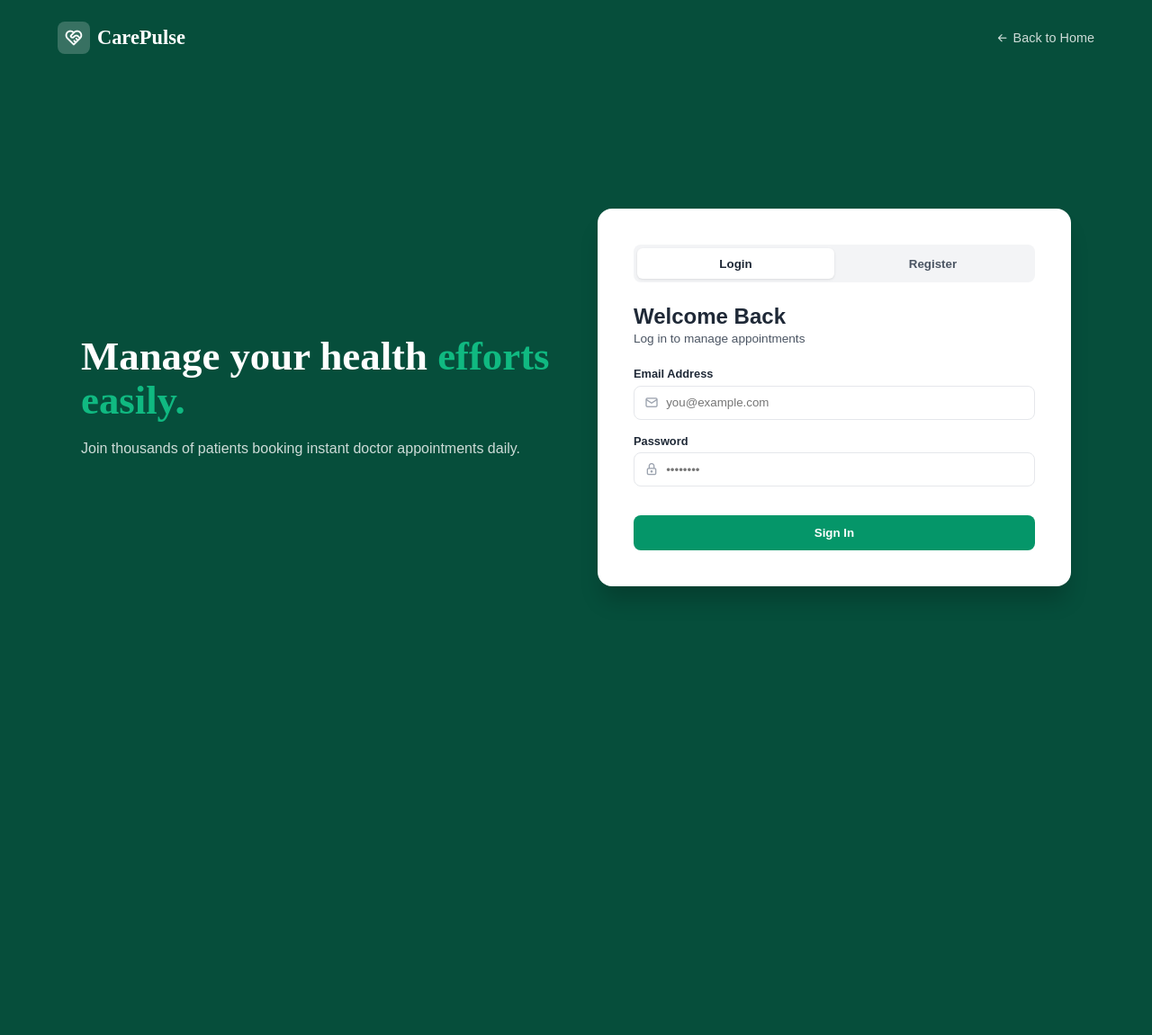
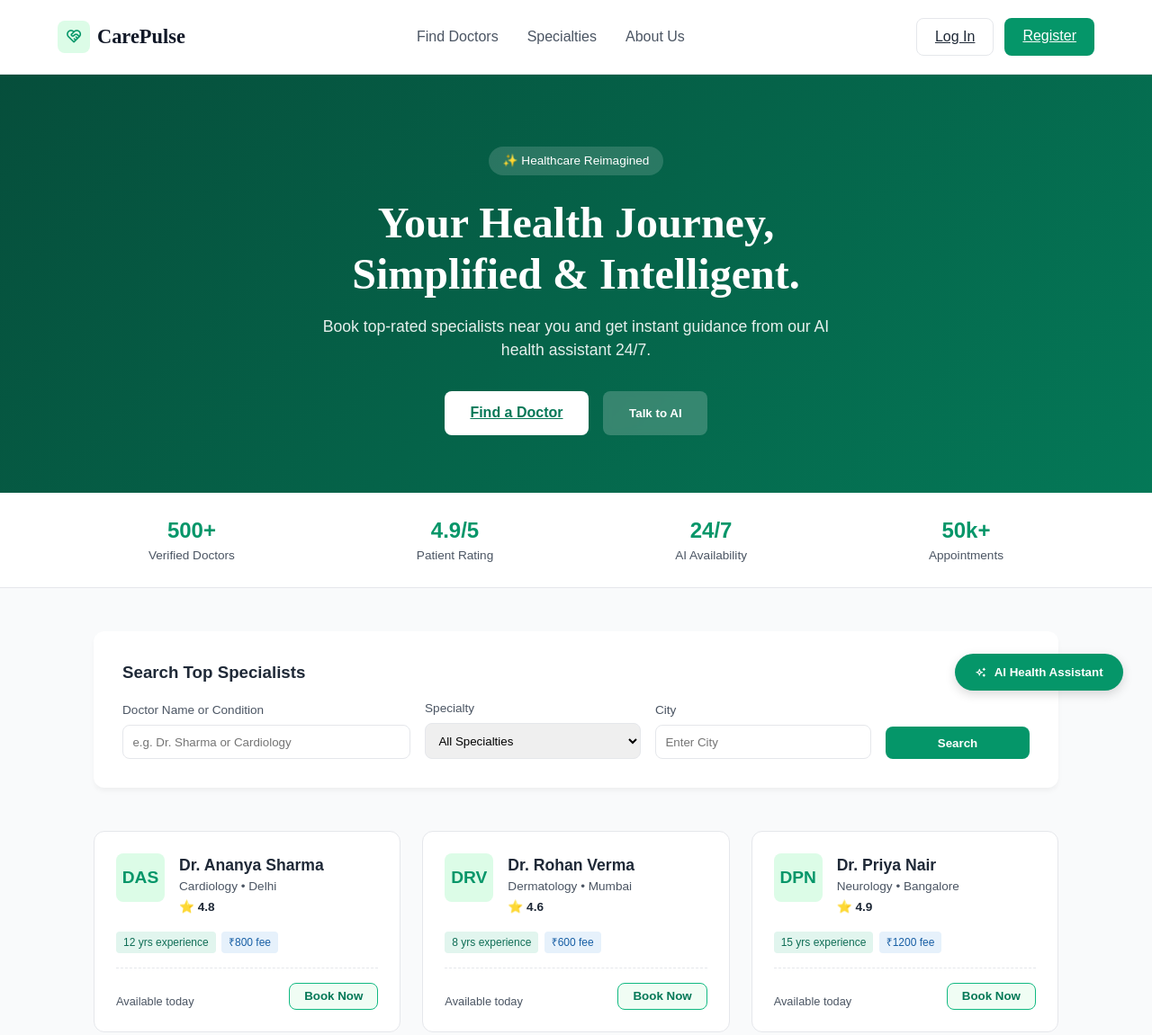
Before and after one commit to saitamagoku535-alt/medicare-pro, a website: page auth.html in a window 1280 px wide. Shown: the top 1151 px of the page at 90% size. Before the commit the page ends 800 px from the top, so only its background shows below. Drawn offline with Linux system fonts and the light colour scheme.

Commit message:
Update auth.html

```diff
--- a/auth.html
+++ b/auth.html
@@ -1,63 +1,122 @@
+
 <!DOCTYPE html>
 <html lang="en">
 <head>
   <meta charset="UTF-8">
   <meta name="viewport" content="width=device-width, initial-scale=1.0">
-  <title>CarePulse - Authentication</title>
-  <link rel="stylesheet" href="auth.css">
+  <title>CarePulse - Medical Appointments & AI Assistant</title>
+  <link rel="stylesheet" href="style.css">
   <link rel="stylesheet" href="https://cdn.jsdelivr.net/npm/@tabler/icons-webfont@latest/tabler-icons.min.css">
 </head>
 <body>
   <nav>
-    <a href="index.html" class="logo"><div class="logo-icon"><i class="ti ti-heart-handshake"></i></div> CarePulse</a>
-    <a href="index.html" class="nav-back"><i class="ti ti-arrow-left"></i> Back to Home</a>
+    <a href="#" class="logo">
+      <div class="logo-icon"><i class="ti ti-heart-handshake"></i></div>
+      CarePulse
+    </a>
+    <ul class="nav-links">
+      <li><a href="#doctors">Find Doctors</a></li>
+      <li><a href="#specialties">Specialties</a></li>
+      <li><a href="#about">About Us</a></li>
+    </ul>
+    <div class="nav-actions" id="navActions">
+      <a href="auth.html" class="btn-outline">Log In</a>
+      <a href="auth.html" class="btn-primary">Register</a>
+    </div>
   </nav>
 
-  <div class="auth-wrapper">
-    <div class="auth-left">
-      <h1 class="auth-tagline">Manage your health <span>efforts easily.</span></h1>
-      <p class="auth-desc">Join thousands of patients booking instant doctor appointments daily.</p>
+  <section class="hero">
+    <span class="hero-badge">✨ Healthcare Reimagined</span>
+    <h1>Your Health Journey,<br>Simplified & Intelligent.</h1>
+    <p>Book top-rated specialists near you and get instant guidance from our AI health assistant 24/7.</p>
+    <div class="hero-cta">
+      <a href="#doctors" class="btn-hero btn-hero-white">Find a Doctor</a>
+      <button class="btn-hero btn-hero-ghost" onclick="openAiChat()">Talk to AI</button>
+    </div>
+  </section>
+
+  <div class="stats-bar">
+    <div><div class="stat-num">500+</div><div class="stat-label">Verified Doctors</div></div>
+    <div><div class="stat-num">4.9/5</div><div class="stat-label">Patient Rating</div></div>
+    <div><div class="stat-num">24/7</div><div class="stat-label">AI Availability</div></div>
+    <div><div class="stat-num">50k+</div><div class="stat-label">Appointments</div></div>
+  </div>
+
+  <main>
+    <div class="search-card" id="doctors">
+      <h3>Search Top Specialists</h3>
+      <div class="search-grid">
+        <div class="field">
+          <label>Doctor Name or Condition</label>
+          <input type="text" id="searchInput" placeholder="e.g. Dr. Sharma or Cardiology">
+        </div>
+        <div class="field">
+          <label>Specialty</label>
+          <select id="specSelect">
+            <option value="">All Specialties</option>
+            <option value="Cardiology">Cardiology</option>
+            <option value="Dermatology">Dermatology</option>
+            <option value="Neurology">Neurology</option>
+            <option value="Pediatrics">Pediatrics</option>
+          </select>
+        </div>
+        <div class="field">
+          <label>City</label>
+          <input type="text" id="cityInput" placeholder="Enter City">
+        </div>
+        <button class="btn-search" onclick="filterDoctors()">Search</button>
+      </div>
     </div>
 
-    <div class="auth-card">
-      <div class="auth-tabs">
-        <button class="tab-btn active" onclick="switchTab('login')">Login</button>
-        <button class="tab-btn" onclick="switchTab('register')">Register</button>
+    <div class="doctors-grid" id="doctorsContainer"></div>
+  </main>
+
+  <button class="ai-fab" onclick="openAiChat()"><i class="ti ti-sparkles"></i> AI Health Assistant</button>
+
+  <div class="modal-overlay" id="aiModal">
+    <div class="modal ai-modal">
+      <div class="modal-header">
+        <h3>CarePulse AI Assistant</h3>
+        <button class="modal-close" onclick="closeAiChat()">&times;</button>
       </div>
-
-      <div class="auth-panel active" id="loginPanel">
-        <h2>Welcome Back</h2>
-        <div class="subtitle">Log in to manage appointments</div>
-        <div class="form-field">
-          <label>Email Address</label>
-          <div class="input-wrap"><i class="ti ti-mail ti"></i><input type="email" id="loginEmail" placeholder="you@example.com"></div>
-        </div>
-        <div class="form-field">
-          <label>Password</label>
-          <div class="input-wrap"><i class="ti ti-lock ti"></i><input type="password" id="loginPassword" placeholder="••••••••"></div>
-        </div>
-        <button class="btn-primary-full" onclick="handleLogin()">Sign In</button>
-      </div>
-
-      <div class="auth-panel" id="registerPanel">
-        <h2>Create Account</h2>
-        <div class="subtitle">Get started with CarePulse</div>
-        <div class="form-field">
-          <label>Full Name</label>
-          <div class="input-wrap"><i class="ti ti-user ti"></i><input type="text" id="regName" placeholder="John Doe"></div>
-        </div>
-        <div class="form-field">
-          <label>Email Address</label>
-          <div class="input-wrap"><i class="ti ti-mail ti"></i><input type="email" id="regEmail" placeholder="you@example.com"></div>
-        </div>
-        <div class="form-field">
-          <label>Password</label>
-          <div class="input-wrap"><i class="ti ti-lock ti"></i><input type="password" id="regPassword" placeholder="••••••••"></div>
-        </div>
-        <button class="btn-primary-full" onclick="handleRegister()">Create Account</button>
+      <div class="ai-chat-body" id="chatBody"></div>
+      <div class="ai-input-row">
+        <input type="text" id="aiInput" class="ai-input" placeholder="Ask about symptoms...">
+        <button class="ai-send-btn" onclick="sendAiMessage()">Send</button>
       </div>
     </div>
   </div>
-  <script src="auth.js"></script>
+
+  <div class="modal-overlay" id="bookModal">
+    <div class="modal">
+      <div class="modal-header">
+        <h3>Book Appointment</h3>
+        <button class="modal-close" onclick="closeBookModal()">&times;</button>
+      </div>
+      <div id="bookDoctorInfo" style="margin-bottom:1rem; font-weight:600;"></div>
+      <div class="form-field">
+        <label>Select Date</label>
+        <input type="date" id="bookDate">
+      </div>
+      <div class="form-field">
+        <label>Select Time</label>
+        <select id="bookTime">
+          <option>09:00 AM</option>
+          <option>10:00 AM</option>
+          <option>11:00 AM</option>
+          <option>02:00 PM</option>
+          <option>03:00 PM</option>
+          <option>04:00 PM</option>
+        </select>
+      </div>
+      <div id="bookMessage" style="margin-top:0.5rem; font-size:0.85rem;"></div>
+      <div class="modal-footer">
+        <button class="btn-outline" onclick="closeBookModal()">Cancel</button>
+        <button class="btn-primary" onclick="confirmBooking()">Confirm Booking</button>
+      </div>
+    </div>
+  </div>
+
+  <script src="script.js"></script>
 </body>
 </html>
```
